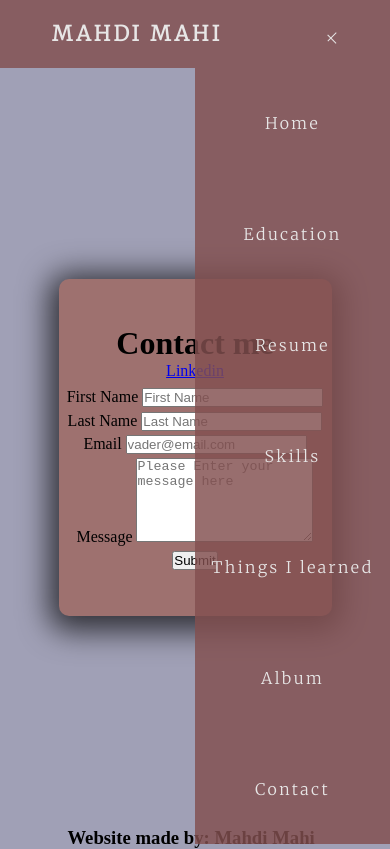
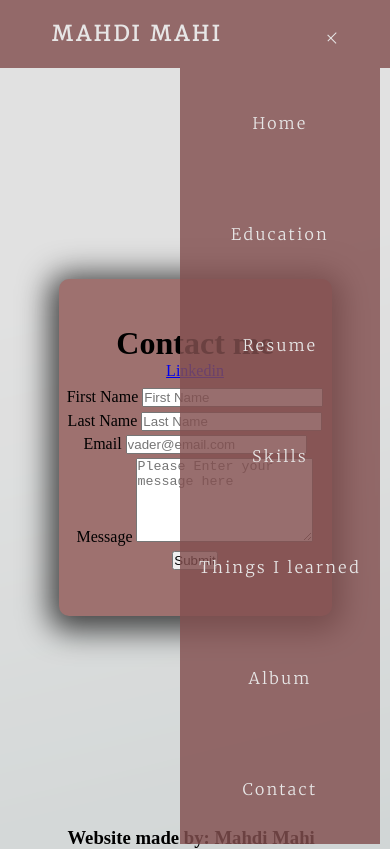
Before and after one commit to mahdimahi18/final_project, a plain HTML site: page contact.html in a window 390 px wide. Both pictures are taken after a click on the element 332 px from the left and 33 px from the top of the page. Drawn offline with Linux system fonts and the light colour scheme.

Commit message:
Add files via upload

```diff
--- a/style.css
+++ b/style.css
@@ -6,7 +6,7 @@
 }
 
 body {
-    background-color: rgb(160, 160, 182);
+    background-image: url("Images/background.png");
 }
 
 /* navbar css starts here(normal) */
@@ -74,14 +74,6 @@ nav{
     margin-top: 3vh;
     border-radius: 5px;
     box-shadow: 0 10px 10px rgba(0, 0, 0, 0.3);
-}
-
-/* style linkedin link */
-.linkedin{
-    font-size: 1.5rem;
-    text-align: center;
-    display: block;
-    margin-bottom: 2vh;
 }
 
 /* styles the paragraphs */
@@ -375,7 +367,7 @@ footer{
 /* Nav-bar contents are correctly spaced in small screen */
 @media screen and (max-width: 1695px) {
     .nav_links{
-        width: 80vw;
+        width: 200px;
     }
     .contact_content{
         width: 30vw;
@@ -389,25 +381,19 @@ footer{
 
 @media screen and (max-width: 800px) {
 /* navbar logic starts here(smaller screen) */
-    /* hide the nav bar */
-    body{
-        overflow-x: hidden;
-    }
-
-
     /* style nav bar for smaller screen */
     .nav_links{
         position: absolute;
-        right: 0vw;
         height: 92vh;
         top: 8vh;
         background-color:  rgba(131, 80, 80, 0.822);
         display: flex;
         flex-direction: column;
         align-items: center;
-        width: 50%;
-        transform: translateX(100%);
-        transition: transform 0.5s ease-in;
+        left: -200px;
+        z-index: 1;
+        /* transition: 0.5s linear; */
+
     }
 
     .nav_links li{
@@ -497,7 +483,8 @@ footer{
 /* navbar's burger and animation starts */
 /* This class shows the nav-bar which is designed previously(in the media querry) and kept hidden */
 .nav_active{
-    transform: translateX(0%);
+    /* transform: translateX(0%); */
+    left: 180px;
 }
 
 /* adding animation for the contents in the navbar */
```
Also changed, not shown: education.html (+1 -0 lines), index.html (+2 -1 lines), resume.html (+1 -1 lines), Images/background.jpg, Images/background.png (added).
